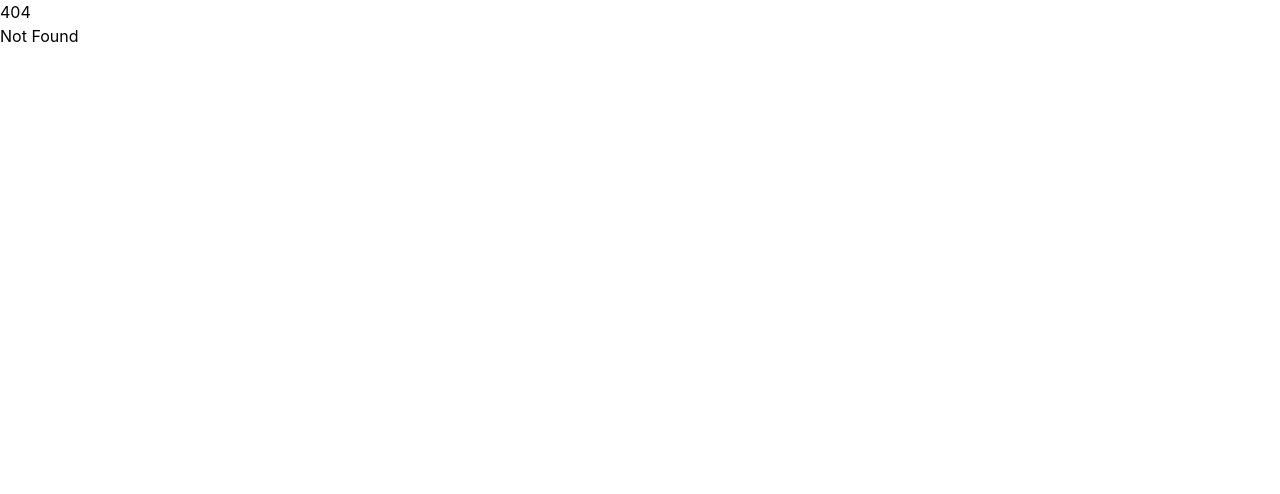
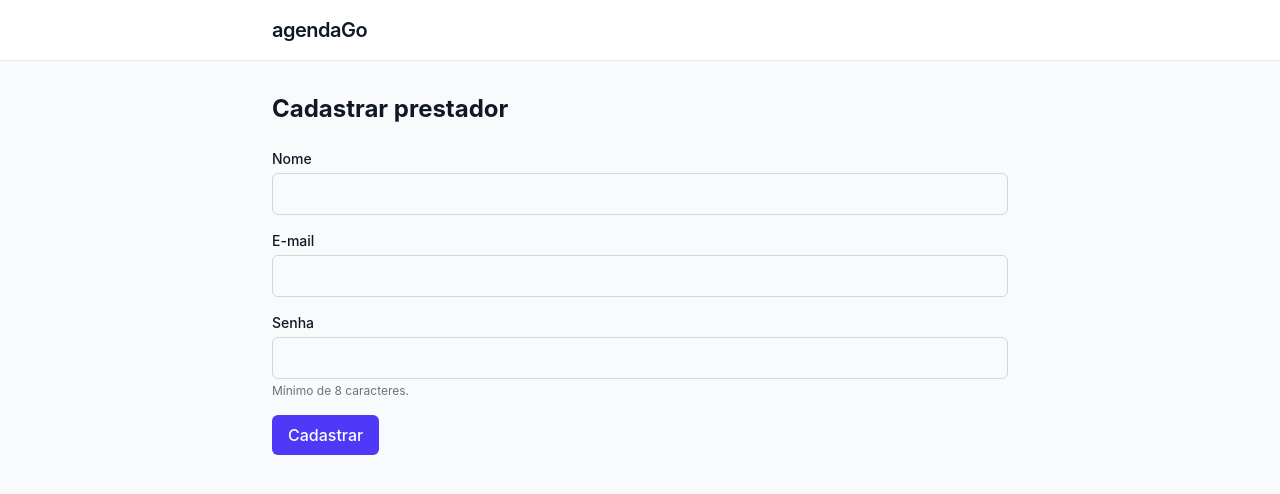
Before and after one commit to caetasousa/agendaGo, a SvelteKit app in the folder frontend/: page /prestadores/cadastro in a window 1280 px wide. Before the commit this address had no page. Shown: the top 494 px of the page. Built offline with nearby package versions, Linux system fonts and the light colour scheme; no server answers.

Commit message:
feat: tela de cadastro de prestador integrada a API

```diff
--- /dev/null
+++ b/frontend/src/lib/api/client.ts
@@ -0,0 +1,43 @@
+// Cliente HTTP fino sobre fetch para falar com a API Go.
+// A URL base vem de PUBLIC_API_URL (Vite), com fallback para o dev local.
+
+const BASE_URL = import.meta.env.PUBLIC_API_URL ?? 'http://localhost:8080';
+
+// ApiError carrega o status HTTP e a mensagem de erro devolvida pela API
+// (campo `erro` do corpo JSON, quando presente).
+export class ApiError extends Error {
+	constructor(
+		public readonly status: number,
+		message: string
+	) {
+		super(message);
+		this.name = 'ApiError';
+	}
+}
+
+async function parseErro(resposta: Response): Promise<never> {
+	let mensagem = `erro ${resposta.status}`;
+	try {
+		const corpo = await resposta.json();
+		if (corpo && typeof corpo.erro === 'string') {
+			mensagem = corpo.erro;
+		}
+	} catch {
+		// corpo não-JSON ou vazio: mantém a mensagem padrão
+	}
+	throw new ApiError(resposta.status, mensagem);
+}
+
+export async function apiPost<TReq, TRes>(caminho: string, corpo: TReq): Promise<TRes> {
+	const resposta = await fetch(`${BASE_URL}${caminho}`, {
+		method: 'POST',
+		headers: { 'Content-Type': 'application/json' },
+		body: JSON.stringify(corpo)
+	});
+
+	if (!resposta.ok) {
+		return parseErro(resposta);
+	}
+
+	return resposta.json() as Promise<TRes>;
+}
--- /dev/null
+++ b/frontend/src/lib/api/provider.ts
@@ -0,0 +1,22 @@
+// Tipos e chamadas da API de prestadores.
+// Espelham backend/internal/adapter/http/dto/provider.go
+
+import { apiPost } from './client';
+
+export interface CadastrarProviderRequest {
+	nome: string;
+	email: string;
+	senha: string;
+}
+
+export interface CadastrarProviderResponse {
+	id: string;
+	nome: string;
+	email: string;
+}
+
+export function cadastrarProvider(
+	dados: CadastrarProviderRequest
+): Promise<CadastrarProviderResponse> {
+	return apiPost<CadastrarProviderRequest, CadastrarProviderResponse>('/providers', dados);
+}
--- a/frontend/src/routes/+layout.svelte
+++ b/frontend/src/routes/+layout.svelte
@@ -6,4 +6,15 @@
 </script>
 
 <svelte:head><link rel="icon" href={favicon} /></svelte:head>
-{@render children()}
+
+<div class="min-h-screen bg-gray-50 text-gray-900">
+	<header class="border-b border-gray-200 bg-white">
+		<div class="mx-auto max-w-3xl px-4 py-4">
+			<a href="/" class="text-xl font-semibold tracking-tight">agendaGo</a>
+		</div>
+	</header>
+
+	<main class="mx-auto max-w-3xl px-4 py-8">
+		{@render children()}
+	</main>
+</div>
--- a/frontend/src/routes/+page.svelte
+++ b/frontend/src/routes/+page.svelte
@@ -1,2 +1,9 @@
-<h1>Welcome to SvelteKit</h1>
-<p>Visit <a href="https://svelte.dev/docs/kit">svelte.dev/docs/kit</a> to read the documentation</p>
+<h1 class="text-2xl font-bold">Bem-vindo ao agendaGo</h1>
+<p class="mt-2 text-gray-600">Agendamento entre clientes e prestadores de serviço.</p>
+
+<a
+	href="/prestadores/cadastro"
+	class="mt-6 inline-block rounded-md bg-indigo-600 px-4 py-2 font-medium text-white hover:bg-indigo-700"
+>
+	Cadastrar prestador
+</a>
--- /dev/null
+++ b/frontend/src/routes/prestadores/cadastro/+page.svelte
@@ -0,0 +1,96 @@
+<script lang="ts">
+	import { ApiError } from '$lib/api/client';
+	import { cadastrarProvider, type CadastrarProviderResponse } from '$lib/api/provider';
+
+	let nome = $state('');
+	let email = $state('');
+	let senha = $state('');
+
+	let enviando = $state(false);
+	let erro = $state<string | null>(null);
+	let sucesso = $state<CadastrarProviderResponse | null>(null);
+
+	async function enviar(evento: SubmitEvent) {
+		evento.preventDefault();
+		erro = null;
+		sucesso = null;
+		enviando = true;
+
+		try {
+			sucesso = await cadastrarProvider({ nome, email, senha });
+			nome = '';
+			email = '';
+			senha = '';
+		} catch (e) {
+			// A API é a fonte da verdade da validação: mostramos a mensagem que ela devolve
+			// (400 = dado inválido, 409 = e-mail já cadastrado).
+			erro = e instanceof ApiError ? e.message : 'Não foi possível concluir o cadastro.';
+		} finally {
+			enviando = false;
+		}
+	}
+</script>
+
+<h1 class="text-2xl font-bold">Cadastrar prestador</h1>
+
+{#if sucesso}
+	<div class="mt-6 rounded-md border border-green-200 bg-green-50 p-4 text-green-800">
+		<p class="font-medium">Prestador cadastrado com sucesso!</p>
+		<p class="mt-1 text-sm">
+			{sucesso.nome} ({sucesso.email})
+		</p>
+	</div>
+{/if}
+
+<form class="mt-6 space-y-4" onsubmit={enviar}>
+	{#if erro}
+		<div class="rounded-md border border-red-200 bg-red-50 p-3 text-sm text-red-800">
+			{erro}
+		</div>
+	{/if}
+
+	<div>
+		<label for="nome" class="block text-sm font-medium">Nome</label>
+		<input
+			id="nome"
+			type="text"
+			bind:value={nome}
+			required
+			minlength="2"
+			maxlength="100"
+			class="mt-1 block w-full rounded-md border border-gray-300 px-3 py-2 focus:border-indigo-500 focus:outline-none focus:ring-1 focus:ring-indigo-500"
+		/>
+	</div>
+
+	<div>
+		<label for="email" class="block text-sm font-medium">E-mail</label>
+		<input
+			id="email"
+			type="email"
+			bind:value={email}
+			required
+			class="mt-1 block w-full rounded-md border border-gray-300 px-3 py-2 focus:border-indigo-500 focus:outline-none focus:ring-1 focus:ring-indigo-500"
+		/>
+	</div>
+
+	<div>
+		<label for="senha" class="block text-sm font-medium">Senha</label>
+		<input
+			id="senha"
+			type="password"
+			bind:value={senha}
+			required
+			minlength="8"
+			class="mt-1 block w-full rounded-md border border-gray-300 px-3 py-2 focus:border-indigo-500 focus:outline-none focus:ring-1 focus:ring-indigo-500"
+		/>
+		<p class="mt-1 text-xs text-gray-500">Mínimo de 8 caracteres.</p>
+	</div>
+
+	<button
+		type="submit"
+		disabled={enviando}
+		class="rounded-md bg-indigo-600 px-4 py-2 font-medium text-white hover:bg-indigo-700 disabled:cursor-not-allowed disabled:opacity-60"
+	>
+		{enviando ? 'Enviando...' : 'Cadastrar'}
+	</button>
+</form>
```
Also changed, not shown: 1 other file (tests, documents, lock files or other folders).
